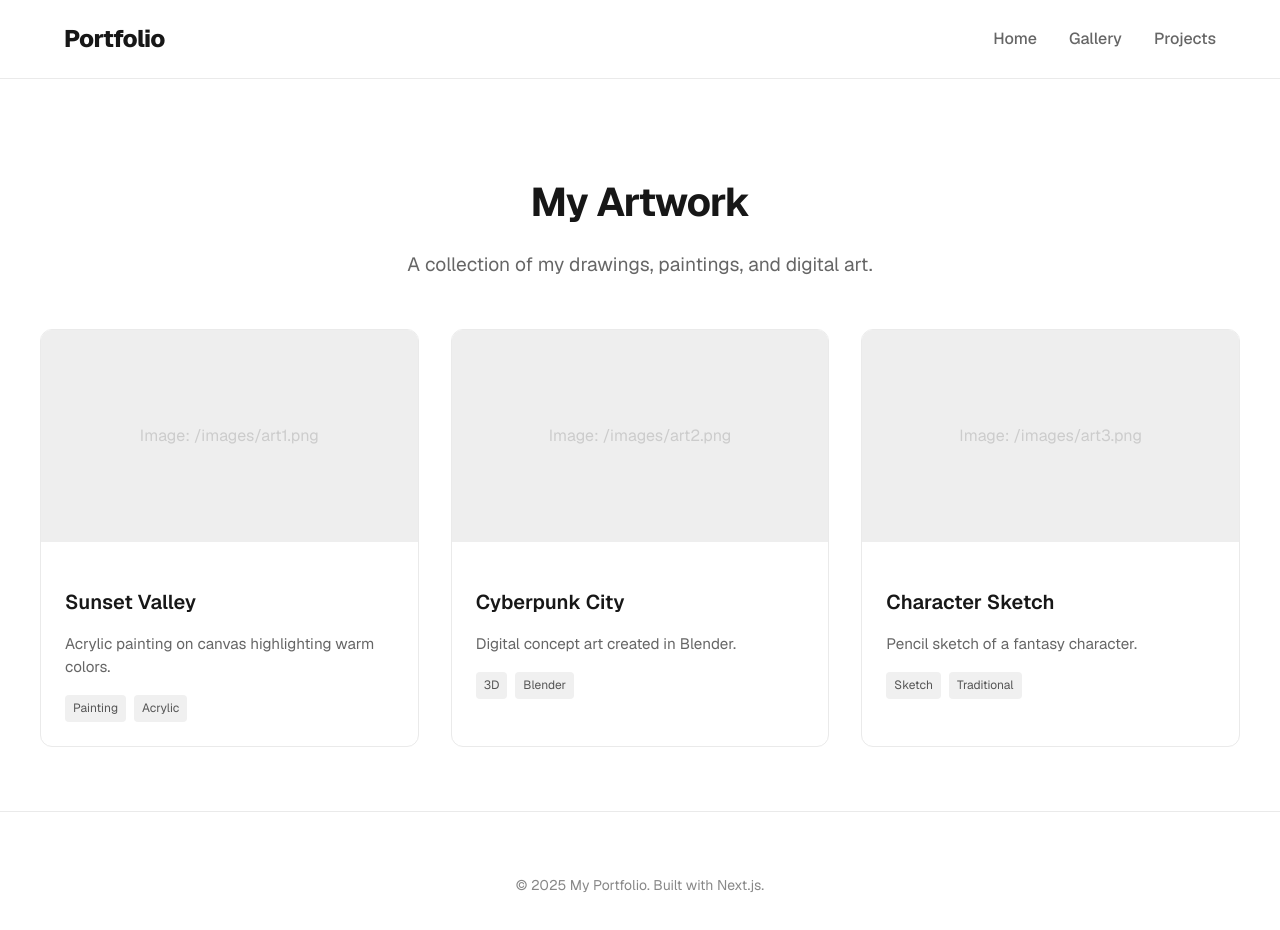
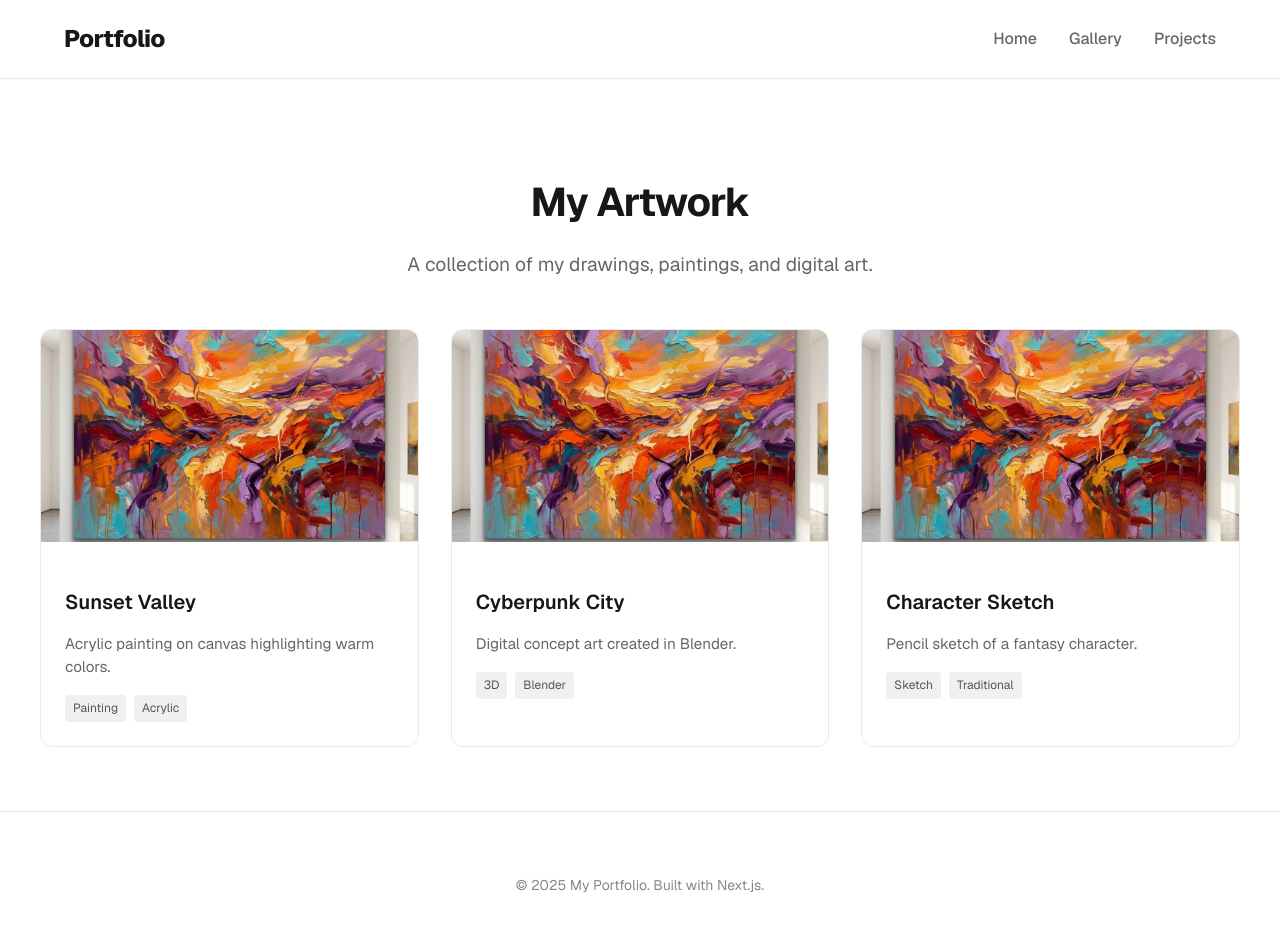
Before and after one commit to cm0s/portfolio, a Next.js app: page /gallery in a window 1280 px wide. Shown: the top 930 px of the page. Built offline with nearby package versions, Linux system fonts and the light colour scheme.

Commit message:
feat: Display project card images using Next.js Image component instead of a placeholder div.

```diff
--- a/src/components/ProjectCard.tsx
+++ b/src/components/ProjectCard.tsx
@@ -13,11 +13,13 @@ export default function ProjectCard({ title, description, imageUrl, tags }: Proj
             <div className="card-image-wrapper">
                 {imageUrl ? (
                     <div style={{ position: 'relative', width: '100%', height: '100%' }}>
-                        {/* Using a simple div instead of Image for now if src is missing to avoid errors, or standard Image */}
-                        <div style={{ width: '100%', height: '100%', background: '#eee', display: 'flex', alignItems: 'center', justifyContent: 'center', color: '#ccc' }}>
-                            {/* Fallback visual */}
-                            Image: {imageUrl}
-                        </div>
+                        <Image
+                            src={imageUrl}
+                            alt={title}
+                            fill
+                            style={{ objectFit: 'cover' }}
+                            sizes="(max-width: 768px) 100vw, (max-width: 1200px) 50vw, 33vw"
+                        />
                     </div>
                 ) : (
                     <div style={{ width: '100%', height: '100%', background: '#eee' }} />
```
